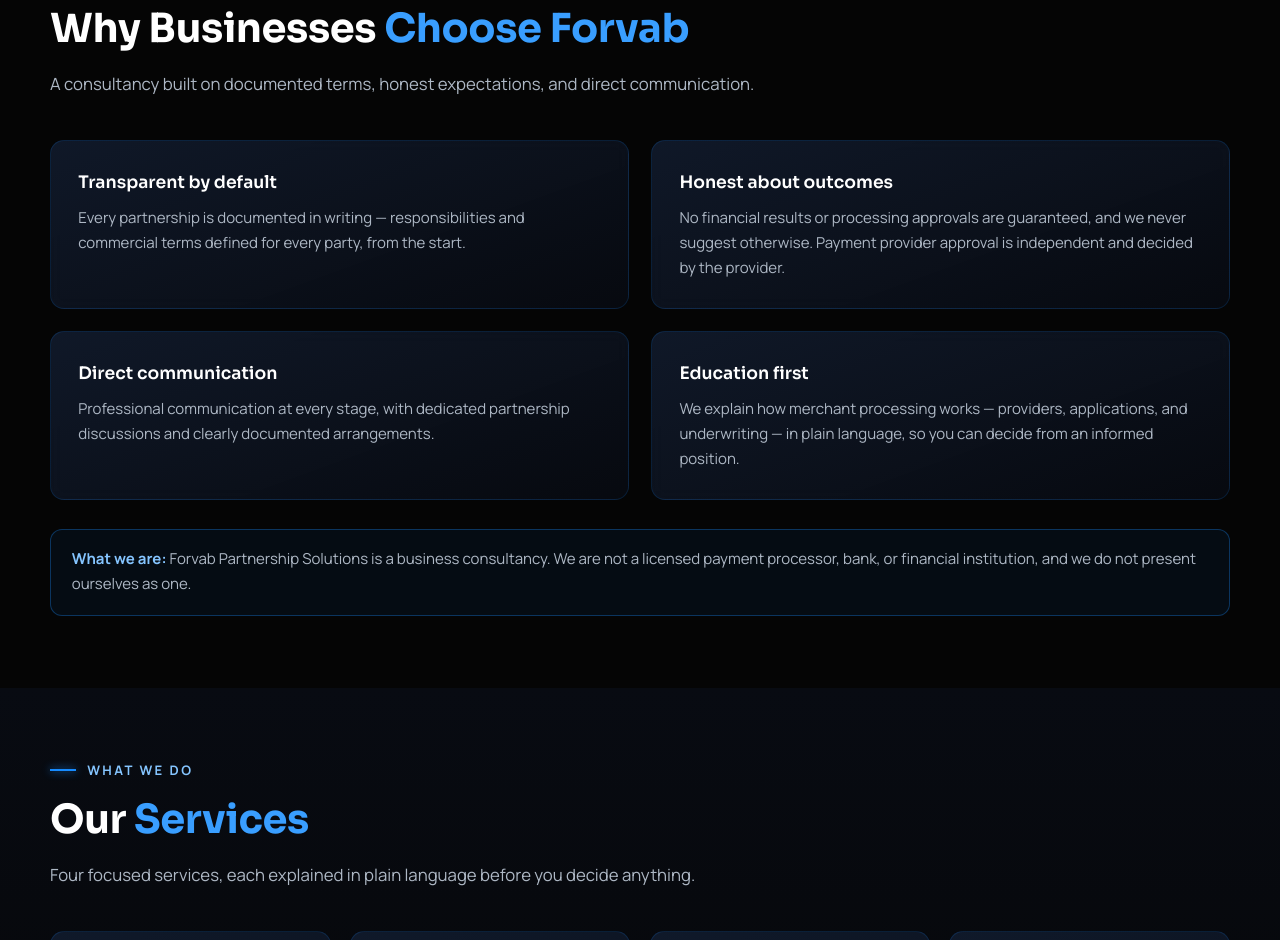
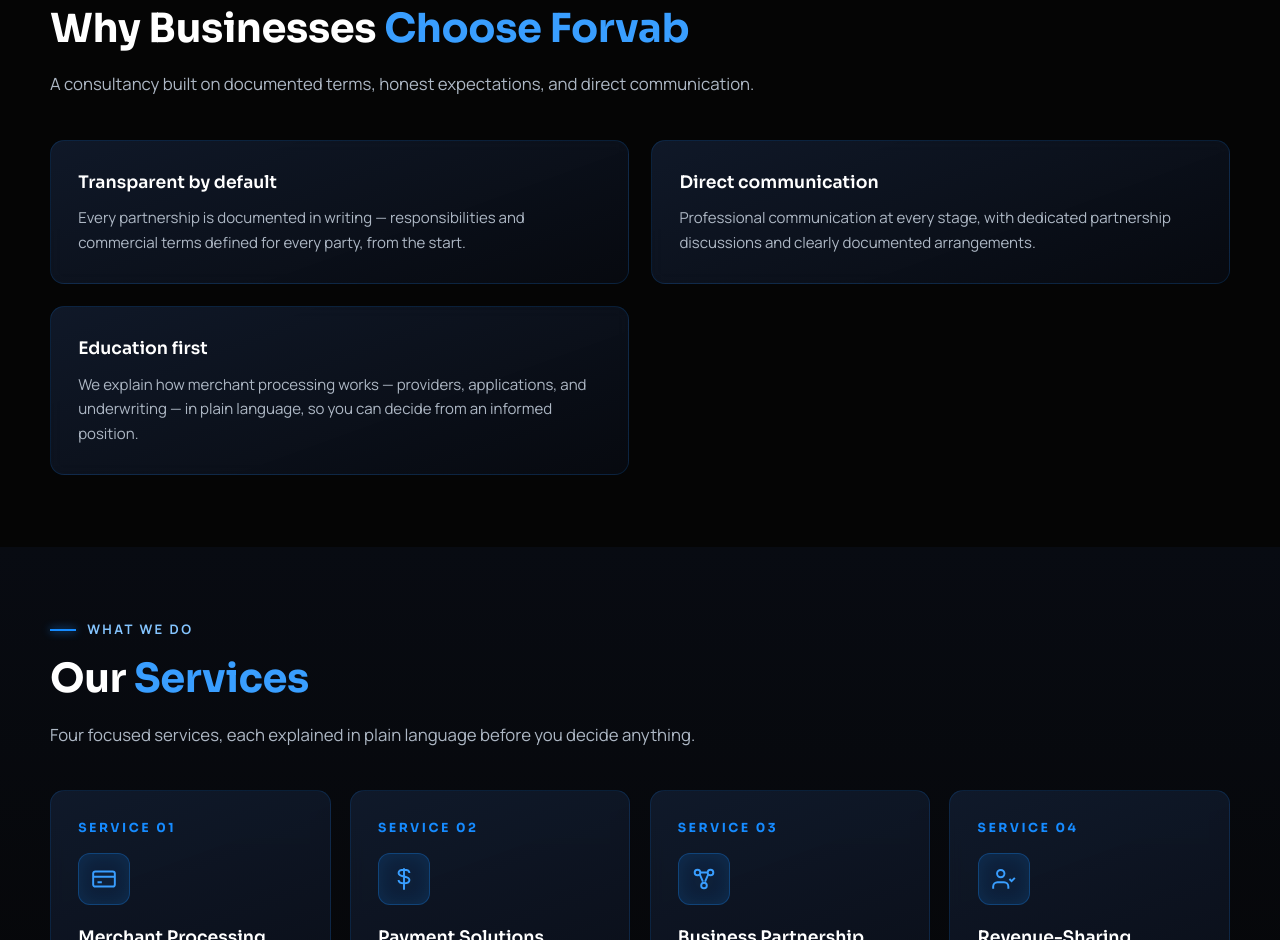
Before and after one commit to forvabpartnership/forvab-partnership-solutions, a plain HTML site: page index.html in a window 1280 px wide. Shown: the part 908-1848 px from the top of the page. Drawn offline with Linux system fonts and the light colour scheme.

Commit message:
Remove What We Are and Honest About Outcomes boxes

```diff
--- a/index.html
+++ b/index.html
@@ -351,11 +351,9 @@ footer{border-top:1px solid var(--line);background:#030304;padding:2.4rem 1.25re
     </div>
     <div class="grid2">
       <div class="card rv"><h3>Transparent by default</h3><p>Every partnership is documented in writing — responsibilities and commercial terms defined for every party, from the start.</p></div>
-      <div class="card rv"><h3>Honest about outcomes</h3><p>No financial results or processing approvals are guaranteed, and we never suggest otherwise. Payment provider approval is independent and decided by the provider.</p></div>
       <div class="card rv"><h3>Direct communication</h3><p>Professional communication at every stage, with dedicated partnership discussions and clearly documented arrangements.</p></div>
       <div class="card rv"><h3>Education first</h3><p>We explain how merchant processing works — providers, applications, and underwriting — in plain language, so you can decide from an informed position.</p></div>
     </div>
-    <div class="note rv"><b>What we are:</b> Forvab Partnership Solutions is a business consultancy. We are not a licensed payment processor, bank, or financial institution, and we do not present ourselves as one.</div>
   </div>
 </section>
 
```
